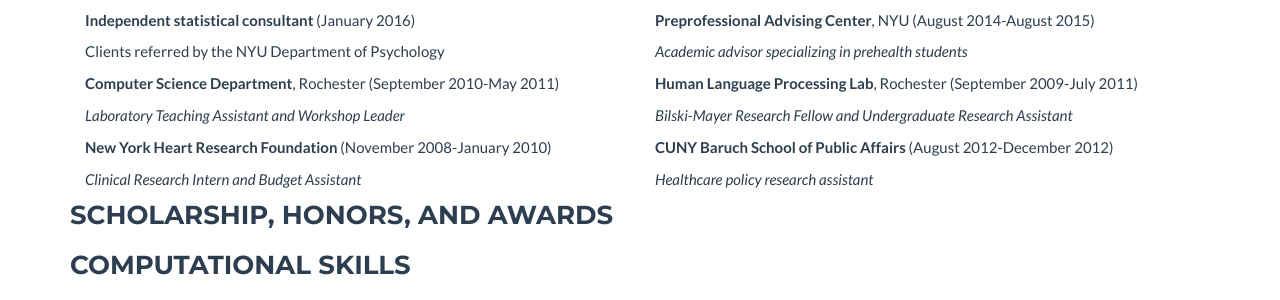
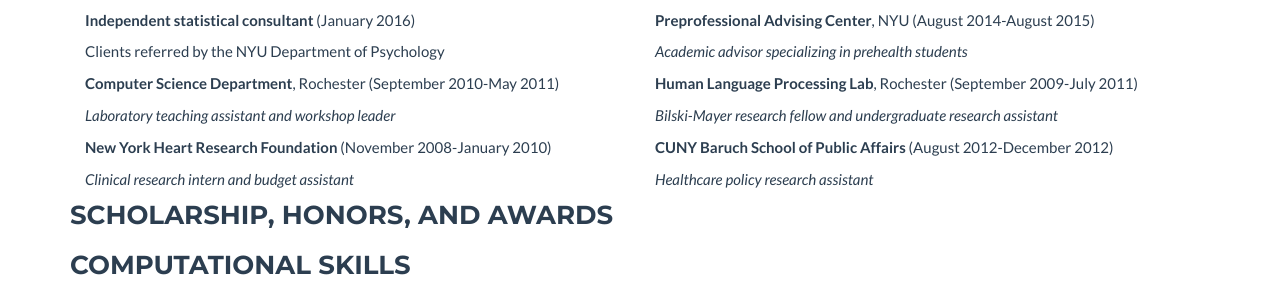
Before and after one commit to jgutman/jgutman.github.io, a Jekyll site: the page built from index.html, in a window 1280 px wide and 900 px high, scrolled down 2205 px. Shown: the part 154-454 px from the top of the window. Built offline with Jekyll 4.4.1, drawn with Linux system fonts in a browser that asks for light colours.

Commit message:
fix case

```diff
--- a/_includes/cv.html
+++ b/_includes/cv.html
@@ -66,15 +66,15 @@
                 <div>
                  <div class="col-sm-6">
                    <p.small><b>Computer Science Department</b>, Rochester (September 2010-May 2011)</p>
-                  <p.small><i>Laboratory Teaching Assistant and Workshop Leader </i></p>
+                  <p.small><i>Laboratory teaching assistant and workshop leader </i></p>
                  </div>
                  <div class="col-sm-6">
                    <p.small><b>Human Language Processing Lab</b>, Rochester (September 2009-July 2011)</p>
-                  <p.small> <i>Bilski-Mayer Research Fellow and Undergraduate Research Assistant</i> </p>
+                  <p.small> <i>Bilski-Mayer research fellow and undergraduate research assistant</i> </p>
                  </div></div>
                  <div class="col-sm-6">
                    <p.small><b>New York Heart Research Foundation</b> (November 2008-January 2010)</p>
-                  <p.small><i>Clinical Research Intern and Budget Assistant</i></p>
+                  <p.small><i>Clinical research intern and budget assistant</i></p>
                  </div>
                  <div class="col-sm-6">
                    <p.small><b>CUNY Baruch School of Public Affairs</b> (August 2012-December 2012)</p>
```
Also changed, not shown: 8 other files.
